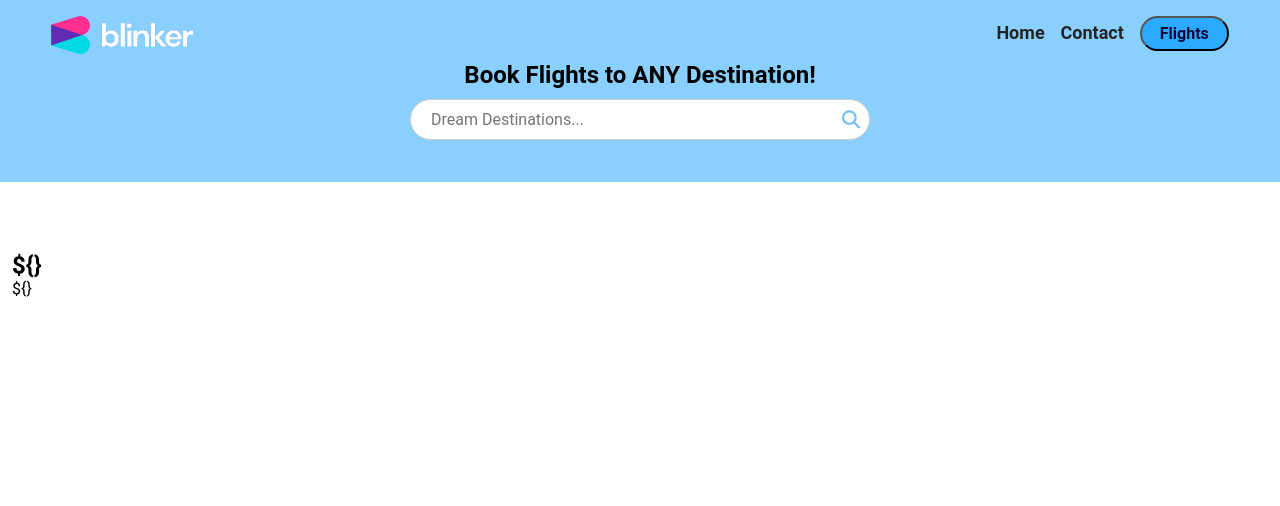
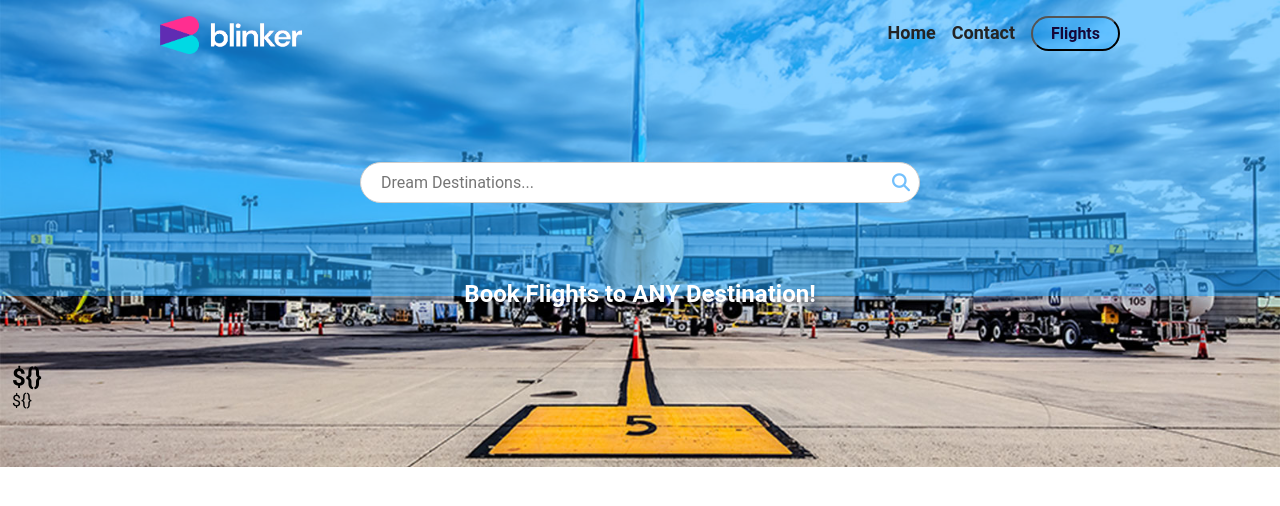
Before and after one commit to SqueeCodes/week-4-final-project, a plain HTML site: page index.html in a window 1280 px wide. Drawn offline with Linux system fonts and the light colour scheme.

Commit message:
altered img filter

```diff
--- a/index.html
+++ b/index.html
@@ -13,14 +13,16 @@
     <div class="conatiner">
       <div class="nav__row">
         <div class="nav">
-          <figure class="plane-butt__img--wrapper">
+          <div class="plane-butt__img--wrapper">
             <img class="plane-butt__img" src="./assets/airplanebutt.jpg" alt="">
-          </figure>
+        </div>
         <div class="nav-bar__wrapper">
-          <div class="navbar">
-          <figure class="blinker__logo__im--wrapper">
-            <img class="blinker__logo__img" src="./assets/blinkerimg.png" alt="">
-          </figure>
+          <div class="nav-bar">
+            <div>
+              <figure class="blinker__logo__im--wrapper">
+                <img class="blinker__logo__img" src="./assets/blinkerimg.png" alt="">
+              </figure>
+            </div>
           <div class="nav-bar__links">
             <a class="nav-bar__link" href="#">Home</a>
             <a class="nav-bar__link" href="#">Contact</a>
@@ -30,13 +32,13 @@
           </div>
         </div>
       </div>
-        <div class="nav__title">
-          <h1 class="nav__title--description">Book Flights to ANY Destination!</h1>
+      <div class="nav__title">
           <div class="search__flights--wrapper">
             <input  class="nav-bar__search--bar" type="search" placeholder="Dream Destinations...">
             <i class="fa-solid fa-magnifying-glass" style="color: #74C0FC;"></i>
           </input>
         </div>
+          <h1 class="nav__title--description">Book Flights to ANY Destination!</h1>
         </div>
       </div>
       </div>
@@ -61,7 +63,6 @@
         </div>
       </div>
     </div>
-
   </section>
 </body>
 </html>
--- a/styles.css
+++ b/styles.css
@@ -22,13 +22,13 @@ li {
 }
 
 .container {
- padding: 50px 0;
+ padding: 48px 0;
  width: 100%;
 }
 
 .row {
   width: 100%;
-  min-width: 1200px;
+  max-width: 20000px;
   margin: 0 auto;
   padding: 0 12px;
 }
@@ -41,38 +41,62 @@ li {
   background-color: #1fa5ff86;
   padding-bottom: 42px;
   z-index: 5;
+  height: 296px;
+
 }
+
+
+.plane-butt__img--wrapper {
+  position: relative;
+  width: 100%;
+  height: auto;
+}
+
 
 .plane-butt__img {
   width: 100%;
+  display: block;
+  position: relative;
+  z-index: 1;
   position: absolute;
-  height: 356px;
-  /* z-index: 1; */
-  display: none;
+  z-index: -1;
+
 }
 
-.navbar {
-  max-width: 1600px;
+.plane-butt__img::before {
+  content: "";
+  position: absolute;
+  top: 0;
+  left: 0;
   width: 100%;
+  height: inherit;
+  background-color: #1fa5ff86;
+  z-index: 2;
+  pointer-events: none;
+}
+
+
+.nav-bar {
+  max-width: 1400px;
+  margin: 0 auto;
+  width: 75%;
   padding-top: 16px;
-  z-index: 2;
+  z-index: 100;
   display: flex;
   justify-content: space-between;
 }
 
-.blinker__logo__img--wrapper {
-  position: absolute;
-}
+
 
 .blinker__logo__img {
   width: 142px;
-  position: absolute;
-  left: 4%;
+  /* position: absolute; */
+  /* left: 8%; */
 }
 
-.nav-bar__links {
+/* .nav-bar__links {
   margin-right: 4%;
-}
+} */
 
 .nav-bar__link {
   margin-left: 12px;
@@ -85,7 +109,7 @@ li {
   border-radius: 24px;
   padding: 6px 18px;
   text-align: center;
-  background-color: #1fa5ffe0;
+  background-color: #1fa5ff5b;
   font-size: 16px;
   font-weight: 700;
 }
@@ -98,7 +122,13 @@ li {
   display: flex;
   flex-direction: column;
   align-items: center;
-  line-height: 2;
+  margin-top: 56px;
+}
+
+.nav__title--description {
+  color: #ffffff;
+  margin-top: 6%;
+
 }
 
 .nav-bar__search--bar {
@@ -107,14 +137,16 @@ li {
   border: 1px solid #ccc;
   border-radius: 24px;
   font-size: 16px;
+  margin-top: 48px;
 }
 
 .fa-magnifying-glass {
   position: absolute;
   right: 10px;
+  top: 60px;
   color: #74C0FC;
   font-size: 18px;
-  pointer-events: none;
+  cursor: pointer;
 }
 
 .search__flights--wrapper {
@@ -122,5 +154,5 @@ li {
   display: flex;
   align-items: center;
   width: 75%;
-  max-width: 460px;
+  max-width: 560px;
 }
```
Also changed, not shown: 1 other file.
